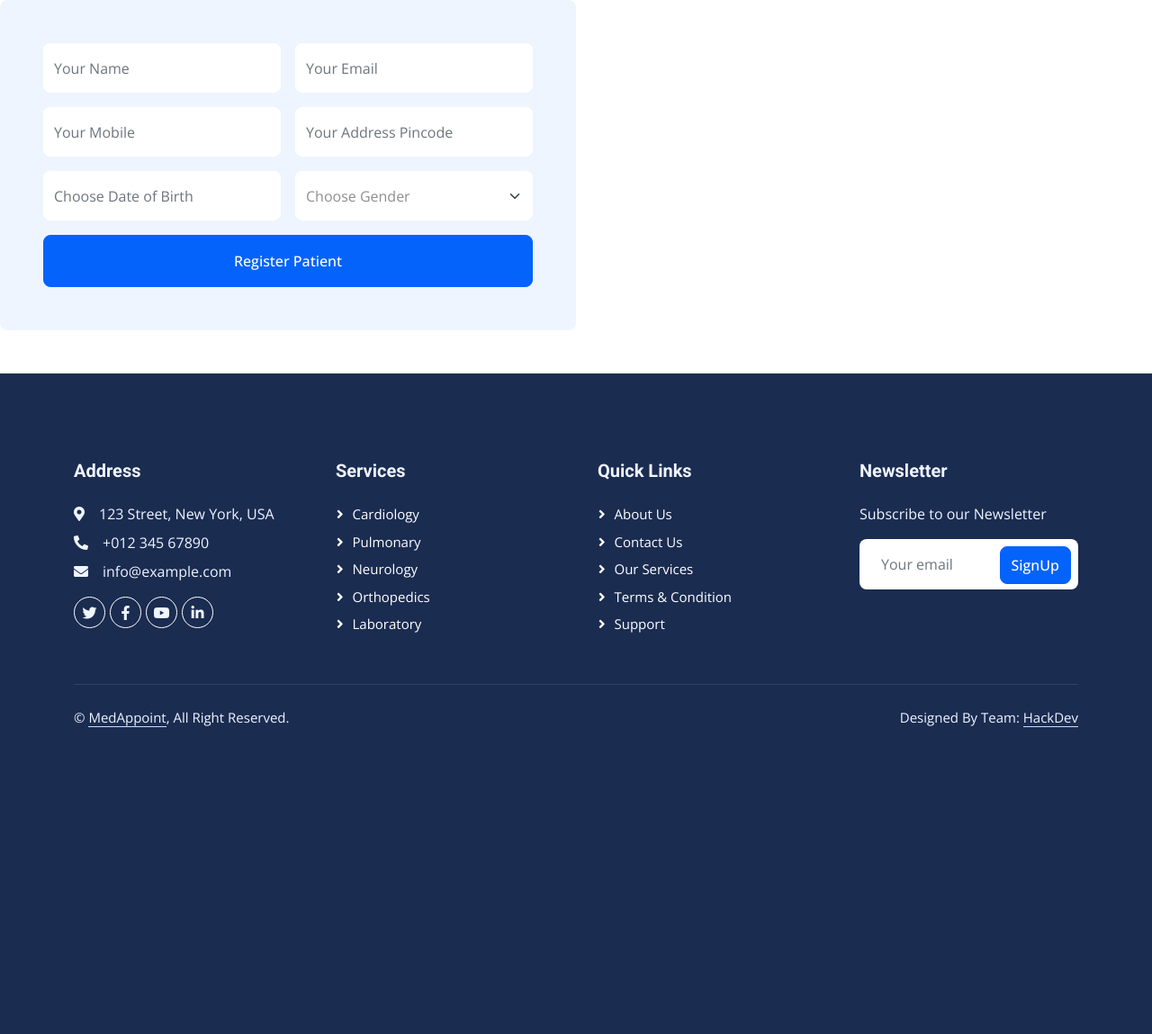
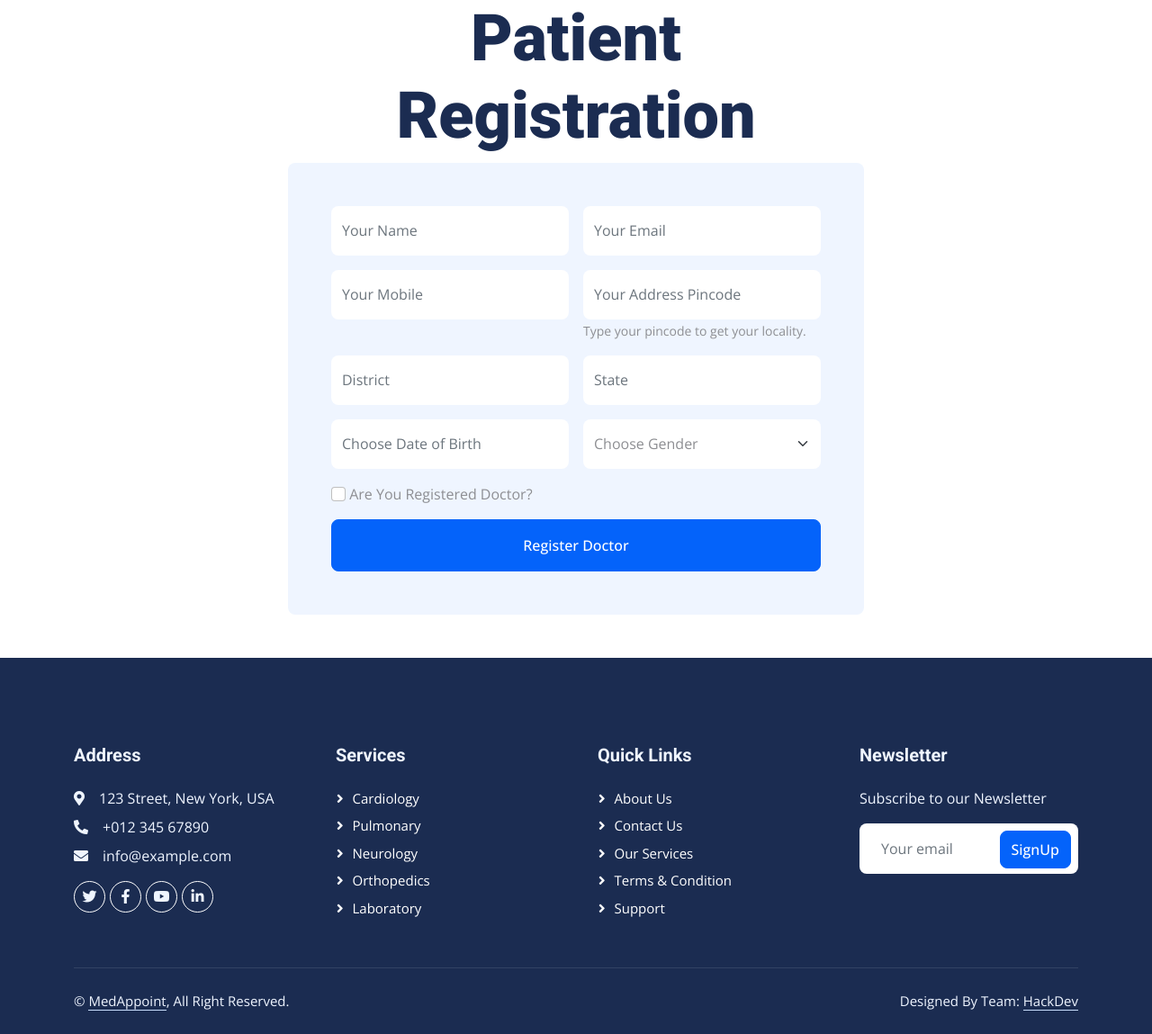
Before and after one commit to ak5154639/MedApproint-AI, a Django app: page /register-doctor in a window 1280 px wide. Shown: the part 95-1244 px from the top of the page at 90% size. Before the commit the page ends 903 px from the top, so only its background shows below. Run offline with Django 3.2, Linux system fonts and the light colour scheme; some libraries are stand-ins or nearby versions.

Commit message:
Forms Created

```diff
--- a/appointApp/templates/appointApp/layout.html
+++ b/appointApp/templates/appointApp/layout.html
@@ -83,7 +83,7 @@
         </button>
         <div class="collapse navbar-collapse" id="navbarCollapse">
             <div class="navbar-nav ms-auto p-4 p-lg-0">
-                <a href="index.html" class="nav-item nav-link">Home</a>
+                <a href="/" class="nav-item nav-link">Home</a>
                 <a href="/register-doctor" class="nav-item nav-link">Doctor Registration</a>
                 <a href="/register-patient" class="nav-item nav-link">Patient Registration</a>
 
--- a/appointApp/templates/appointApp/register-doctor.html
+++ b/appointApp/templates/appointApp/register-doctor.html
@@ -5,7 +5,8 @@
 {% endblock %}
 
 {% block body %}
-<div class="col-lg-6 wow fadeInUp" data-wow-delay="0.5s">
+<div class="col-lg-6 wow fadeInUp mx-auto" data-wow-delay="0.5s">
+    <h2 class="display-2 text-center">Patient Registration</h2>
     <div class="bg-light rounded h-100 d-flex align-items-center p-5">
         <form action="/register-doctor" id="register-doctor" method="GET">
             <div class="row g-3">
@@ -20,6 +21,13 @@
                 </div>
                 <div class="col-12 col-sm-6">
                     <input type="text" class="form-control border-0" name="pincode" id="pincodeField" placeholder="Your Address Pincode" style="height: 55px;">
+                    <small id="pincode-message">Type your pincode to get your locality.</small>
+                </div>
+                <div class="col-12 col-sm-6">
+                    <input type="text" class="form-control border-0" name="city" id="cityField" placeholder="District" style="height: 55px;">
+                </div>
+                <div class="col-12 col-sm-6">
+                    <input type="text" class="form-control border-0" name="state" id="stateField" placeholder="State" style="height: 55px;">
                 </div>
                 <div class="col-12 col-sm-6">
                     <div class="date" id="date" data-target-input="nearest">
@@ -56,8 +64,22 @@
                 <!-- <div class="col-12">
                     <textarea class="form-control border-0" rows="5" placeholder="Describe yourself."></textarea>
                 </div> -->
+                <div class="col-12 col-sm-6">
+                    <input class="form-check-input" type="checkbox" id="registered-doctor" name="registered-doctor" value="false">
+                    <label class="form-check-label">Are You Registered Doctor?</label>
+                </div>
+                <div id="registration-details" class="d-none">
+                    <div class="col-12 col-sm-6">
+                        <input type="text" class="form-control border-0" name="registration-number" id="registration-number" placeholder="Registration Number" style="height: 55px;">
+                    </div>
+
+                    <div class="col-12 col-sm-6">
+                        <input type="text" class="form-control border-0" name="registration-year" id="registration-year" placeholder="Registration Year" style="height: 55px;">
+                    </div>
+
+                </div>
                 <div class="col-12">
-                    <button class="btn btn-primary w-100 py-3" id="submit" type="submit">Register Patient</button>
+                    <button class="btn btn-primary w-100 py-3" id="submit" type="submit">Register Doctor</button>
                 </div>
             </div>
         </form>
@@ -70,26 +92,38 @@
             e.preventDefault();
         })
 
+
+    })
+    document.querySelector("#registered-doctor").addEventListener("change", (e)=>{
+        const registered = document.querySelector("#registered-doctor").checked
+        if (registered){
+            document.querySelector("#registration-details").className = "row g-3";
+        }else{
+            document.querySelector("#registration-details").className = "d-none";
+        }
     })
     document.querySelector("#pincodeField").addEventListener('input', (event) =>{
-        const pincode=event.target.value;
-        const url = "https://api.data.gov.in/resource/9115b89c-7a80-4f54-9b06-21086e0f0bd7?api-key=579b464db66ec23bdd00000151c891a7ec044801538b2d8ce338ec6d&format=json&filters%5Bpincode%5D="+pincode;
-        fetch(url, {
-        method: "GET",
-        withCredentials: true,
-        headers: {
-            "X-Auth-Token": "579b464db66ec23bdd00000151c891a7ec044801538b2d8ce338ec6d",
-            "Content-Type": "application/json"
-        },
+        const pincode = event.target.value;
+        if (pincode.length == 6){
+            const url = "https://api.data.gov.in/resource/6176ee09-3d56-4a3b-8115-21841576b2f6?api-key=579b464db66ec23bdd000001cdd3946e44ce4aad7209ff7b23ac571b&format=json&filters%5Bpincode%5D="+pincode;
+            fetch(url)
+            .then((response) => {
+                if (!response.ok) {
+                    throw new Error(`HTTP error! Status: ${response.status}`);
+                }
 
-        })
-        .then(resp => resp.json())
-        .then(function(data) {
-            console.log(data);
-        })
-        .catch(function(error) {
-            console.log(error);
-        });
+                return response.json();
+            })
+            .then((response) => {
+                const record = response.records[0];
+                console.log(response.records);
+                document.querySelector("#stateField").value =  record.statename;
+                document.querySelector("#cityField").value = record.districtname;
+            });
+        } else {
+            document.querySelector("#stateField").value =  "";
+            document.querySelector("#cityField").value = "";
+        }
     })
 </script>
 {% endblock %}
```
Also changed, not shown: appointApp/templates/appointApp/register-patient.html (+10 -2 lines).
